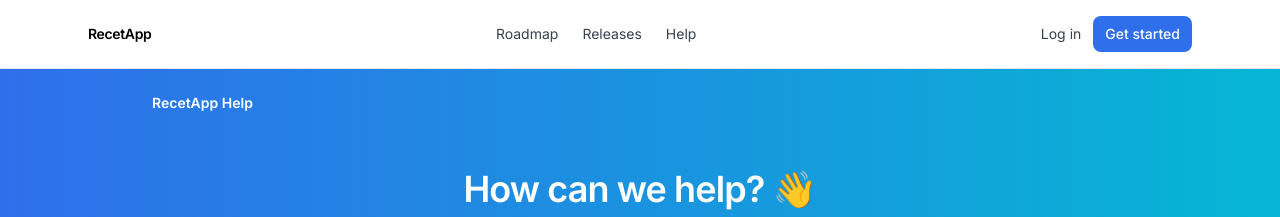
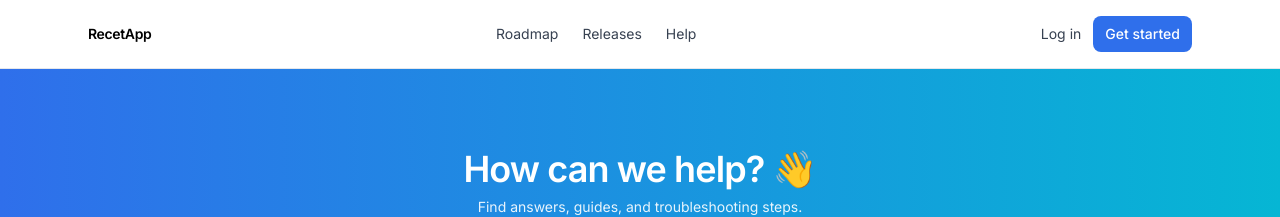
Before and after one commit to pschonffeldt/recetapp, a Next.js app: page /help in a window 1280 px wide. Shown: the top 217 px of the page. Built offline with nearby package versions, Linux system fonts and the light colour scheme; no server answers; the database is empty; a web font is replaced by a local one.

Commit message:
refactor(structure,routing): group help and marketing under (outsideapp)
- Introduce (outsideapp) route group to organize non-app sections
- Move (help) and (marketing) under (outsideapp) to share a common layout
- Improve project structure and maintainability by separating app vs outside-app routes

```diff
--- a/app/ui/help/help-hero.tsx
+++ b/app/ui/help/help-hero.tsx
@@ -1,4 +1,3 @@
-import Link from "next/link";
 import HelpSearch from "@/app/ui/help/help-search";
 
 export default function HelpHero({
@@ -17,10 +16,6 @@ export default function HelpHero({
       {/* top row */}
       <div className="mx-auto w-full max-w-5xl px-4 pt-6 md:px-6">
         <div className="flex items-center justify-between gap-3 text-white">
-          <Link href="/help" className="text-sm font-semibold text-white">
-            RecetApp Help
-          </Link>
-
           {/* <div className="flex items-center gap-2 text-sm text-white/90">
             <span aria-hidden className="text-base">
               🌐
```
